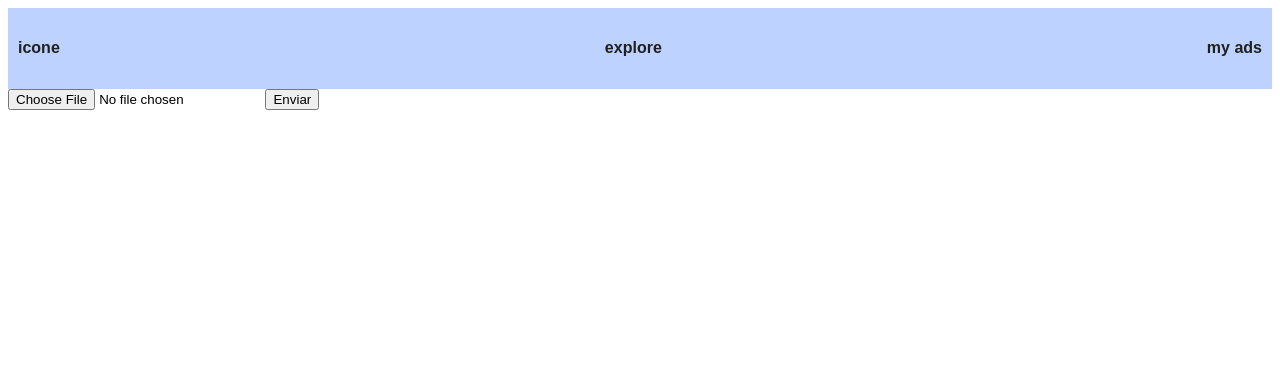
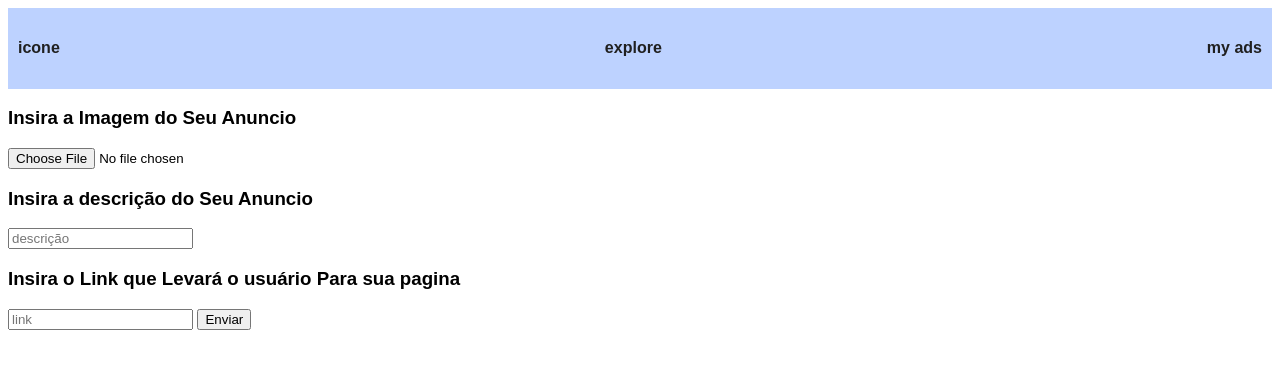
Before and after one commit to caiobadosmanos/AdColl, a Flask app: template templates/upload.html in a window 1280 px wide. Shown: the top 369 px of the page. Run offline with Flask 3, Linux system fonts and the light colour scheme; the template is opened without the code that fills it, so the values that code supplies are empty; some libraries are stand-ins or nearby versions.

Commit message:
Auto-commit: Sun Mar  2 11:22:40 UTC 2025

```diff
--- a/app.py
+++ b/app.py
@@ -8,9 +8,21 @@ from flask import Flask, jsonify, render_template
 
 from functools import wraps
 
+import os
+
 
 import smtplib
 import email.message
+
+UPLOAD_FOLDER = "static/imgs"  # Define a pasta correta
+os.makedirs(UPLOAD_FOLDER, exist_ok=True)  # Garante que a pasta existe
+
+def get_next_filename(extension):
+    """Encontra o próximo número disponível para salvar o arquivo"""
+    existing_files = [int(f.split('.')[0]) for f in os.listdir(UPLOAD_FOLDER) if f.split('.')[0].isdigit()]
+    next_number = max(existing_files) + 1 if existing_files else 1  # Se não houver arquivos, começa em 1
+    return f"{next_number}{extension}"
+
 
 def enviar_email(corpo_email):
 
@@ -103,8 +115,35 @@ def explore():
 def mypage():
     if request.method == "POST":
 
-        if "file" in request.form:
-            file = request.form.get("file")
+        if "image" in request.files:
+
+            descripition = request.form.get("descipition")
+
+            link = request.form.get("link")
+
+            file = request.files["image"]
+
+            print(link, descripition)
+
+            if not descripition or not link:
+                return("<h1>preencha o relatório corretamente</h1>")
+
+            if file.filename == "":
+                return "Nenhum arquivo selecionado."
+
+            # Obtém a extensão do arquivo (.jpg, .png, etc.)
+            ext = os.path.splitext(file.filename)[1]
+
+            # Gera o próximo nome disponível
+            new_filename = get_next_filename(ext)
+
+            # Salva o arquivo na pasta `static/imgs/`
+            file.save(os.path.join(UPLOAD_FOLDER, new_filename))
+
+            db.execute("INSERT INTO nome_da_tabela (user_id,points,img,descripition,link ) VALUES (?, ?)", (session["user_id"], 0,new_filename,descripition,link))
+
+
+            return f"Arquivo salvo como {new_filename}!"
 
 
         if "upload" in request.form:
--- a/templates/upload.html
+++ b/templates/upload.html
@@ -5,7 +5,12 @@ Upload
 {% block main %}
 
 <form method="post" enctype="multipart/form-data">
+    <h3>Insira a Imagem do Seu Anuncio</h3>
     <input type="file" name="image">
+    <h3>Insira a descrição do Seu Anuncio</h3>
+    <input type="text" name="descripition" placeholder="descrição">
+    <h3>Insira o Link que Levará o usuário Para sua pagina</h3>
+    <input type="text" name = "link" placeholder="link">
     <button type="submit">Enviar</button>
 </form>
 
```
Also changed, not shown: 1 other file.
